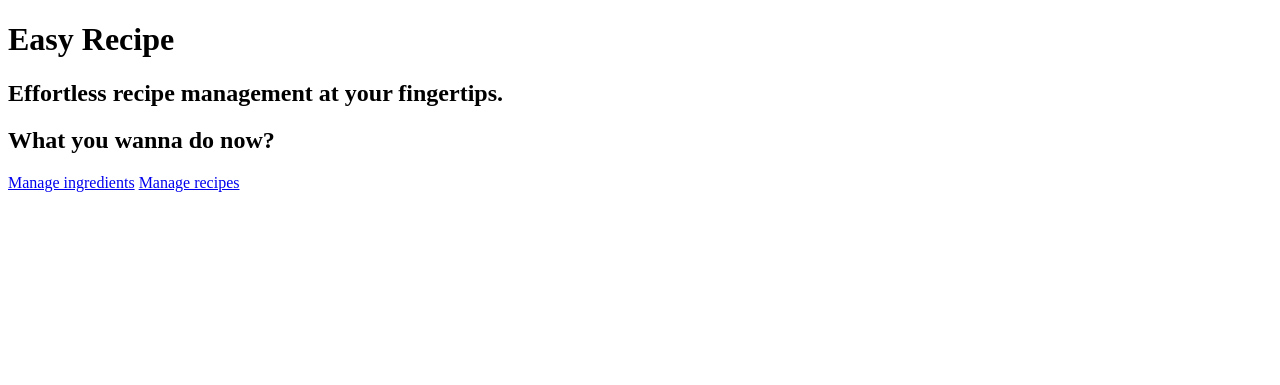
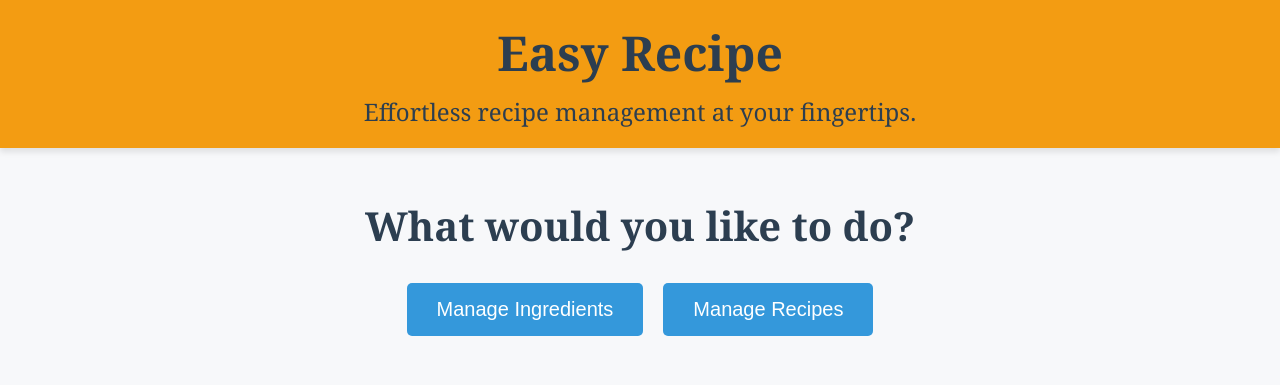
Before and after one commit to FelipeTomazEC/easy-recipe, a Django app: page / in a window 1280 px wide. Shown: the top 385 px of the page. Run offline with Django 5.2, Linux system fonts and the light colour scheme.

Commit message:
feat: add styles to home page

```diff
--- /dev/null
+++ b/home/static/home/index.css
@@ -0,0 +1,97 @@
+/* General styles */
+* {
+    margin: 0;
+    padding: 0;
+    box-sizing: border-box;
+}
+
+body {
+    font-family: 'Arial', sans-serif;
+    background-color: #f7f8fa;
+    color: #333;
+}
+
+.container {
+    width: 90%;
+    max-width: 1200px;
+    margin: 0 auto;
+}
+
+h1, h2 {
+    font-family: 'Georgia', serif;
+    color: #2c3e50;
+}
+
+/* Header styling */
+#main-header {
+    background-color: #f39c12;
+    color: white;
+    padding: 20px 0;
+    text-align: center;
+    box-shadow: 0 4px 6px rgba(0, 0, 0, 0.1);
+}
+
+#main-header h1 {
+    font-size: 3rem;
+    margin-bottom: 10px;
+}
+
+#main-header h2 {
+    font-size: 1.5rem;
+    font-weight: 300;
+}
+
+/* Main section styling */
+main {
+    margin: 50px 0;
+}
+
+#action-section {
+    text-align: center;
+}
+
+#action-section h1 {
+    font-size: 2.5rem;
+    margin-bottom: 30px;
+}
+
+/* App links section */
+.app-links {
+    display: flex;
+    justify-content: center;
+    gap: 20px;
+}
+
+.app-links .button {
+    text-decoration: none;
+    background-color: #3498db;
+    color: white;
+    padding: 15px 30px;
+    font-size: 1.25rem;
+    border-radius: 5px;
+    transition: background-color 0.3s;
+}
+
+.app-links .button:hover {
+    background-color: #2980b9;
+}
+
+/* Responsive Design */
+@media (max-width: 768px) {
+    #main-header h1 {
+        font-size: 2.5rem;
+    }
+
+    #main-header h2 {
+        font-size: 1.25rem;
+    }
+
+    .app-links {
+        flex-direction: column;
+        gap: 15px;
+    }
+
+    .app-links .button {
+        font-size: 1.15rem;
+    }
+}
--- a/home/templates/home/index.html
+++ b/home/templates/home/index.html
@@ -1,21 +1,25 @@
 <!DOCTYPE html>
 <html lang="en">
+    {% load static %}
 <head>
     <meta charset="UTF-8">
     <meta name="viewport" content="width=device-width, initial-scale=1.0">
     <title>Easy Recipe - Home</title>
+    <link rel="stylesheet" href="{% static "home/index.css" %}">
 </head>
 <body>
-    <header>
-        <h1>Easy Recipe</h1>
-        <h2>Effortless recipe management at your fingertips.</h2>
+    <header id="main-header">
+        <div class="container">
+            <h1>Easy Recipe</h1>
+            <h2>Effortless recipe management at your fingertips.</h2>
+        </div>
     </header>
     <main>
-        <section>
-            <h1>What you wanna do now?</h1>
+        <section id="action-section">
+            <h1>What would you like to do?</h1>
             <div class="app-links">
-                <a href="{% url "ingredients:index" %}">Manage ingredients</a>
-                <a href="{% url "recipes:index" %}">Manage recipes</a>
+                <a href="{% url 'ingredients:index' %}" class="button">Manage Ingredients</a>
+                <a href="{% url 'recipes:index' %}" class="button">Manage Recipes</a>
             </div>
         </section>
     </main>
```
